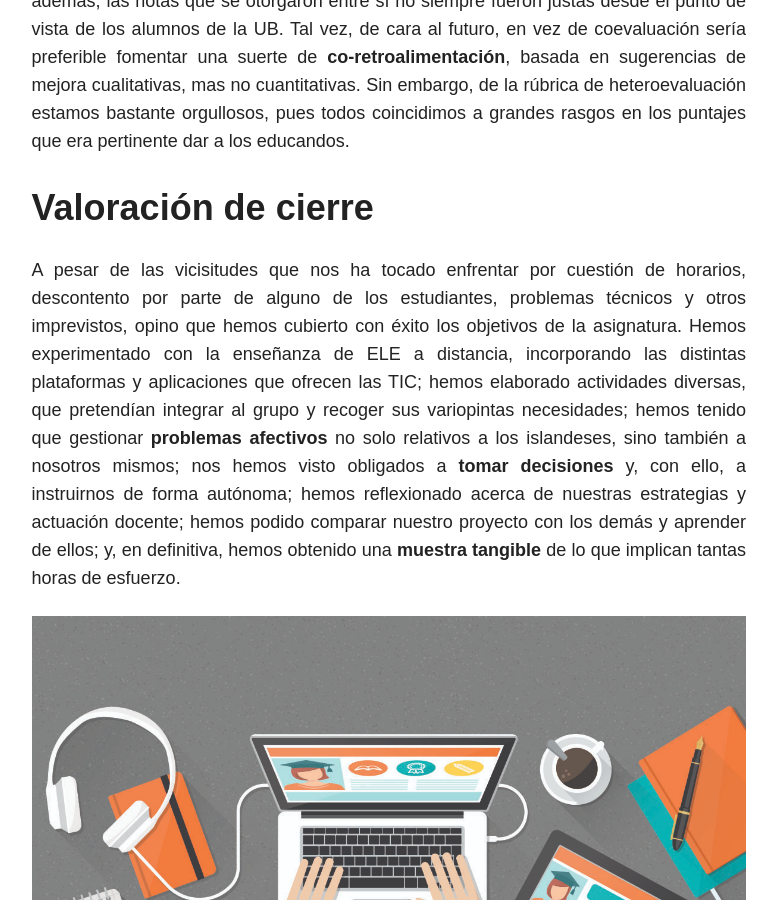
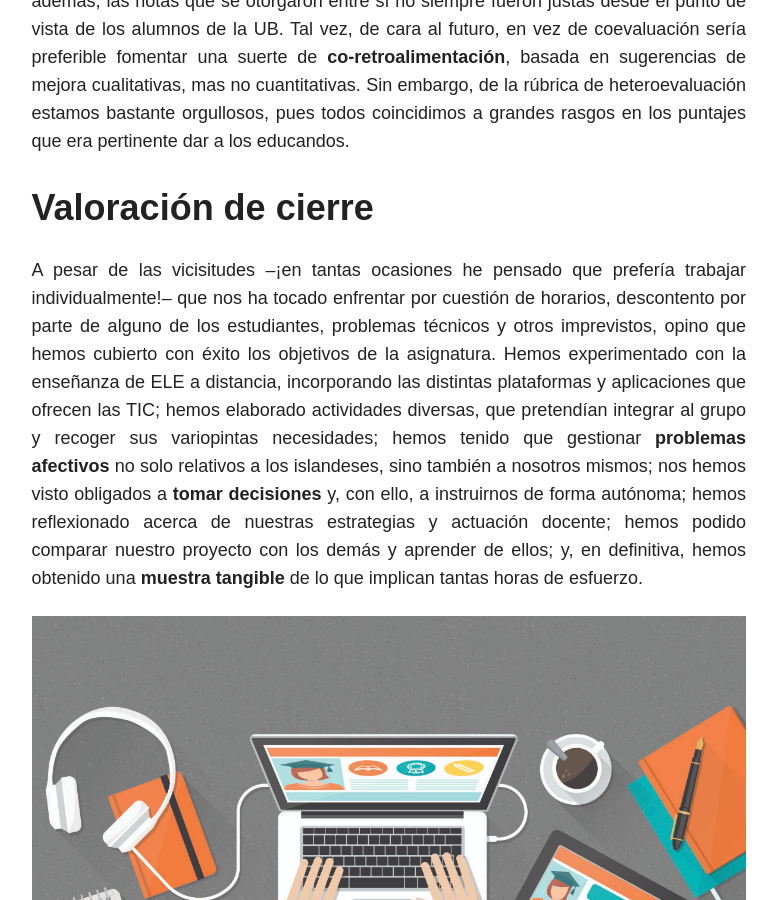
Before and after one commit to immalopez/immalopez.github.io, a Jekyll site: the page built from _posts/blog/2018-05-08-reflexion-final-tic.md, in a window 1280 px wide and 900 px high, scrolled down 3745 px. Shown: the whole window, without its empty margins (348-1125 px from the left). Built offline with Jekyll 4.4.1, drawn with Linux system fonts in a browser that asks for light colours; nearby versions of some CDN libraries; comment, search, counter and statistics services are not loaded.

Commit message:
Update 2018-05-08-reflexion-final-tic.md

```diff
--- a/_posts/blog/2018-05-08-reflexion-final-tic.md
+++ b/_posts/blog/2018-05-08-reflexion-final-tic.md
@@ -69,7 +69,7 @@
 
 # Valoración de cierre
 
-A pesar de las vicisitudes que nos ha tocado enfrentar por cuestión de horarios, descontento por parte de alguno de los estudiantes, problemas técnicos y otros imprevistos, opino que hemos cubierto con éxito los objetivos de la asignatura. Hemos experimentado con la enseñanza de ELE a distancia, incorporando las distintas plataformas y aplicaciones que ofrecen las TIC; hemos elaborado actividades diversas, que pretendían integrar al grupo y recoger sus variopintas necesidades; hemos tenido que gestionar **problemas afectivos** no solo relativos a los islandeses, sino también a nosotros mismos; nos hemos visto obligados a **tomar decisiones** y, con ello, a instruirnos de forma autónoma; hemos reflexionado acerca de nuestras estrategias y actuación docente; hemos podido comparar nuestro proyecto con los demás y aprender de ellos; y, en definitiva, hemos obtenido una **muestra tangible** de lo que implican tantas horas de esfuerzo.
+A pesar de las vicisitudes –¡en tantas ocasiones he pensado que prefería trabajar individualmente!– que nos ha tocado enfrentar por cuestión de horarios, descontento por parte de alguno de los estudiantes, problemas técnicos y otros imprevistos, opino que hemos cubierto con éxito los objetivos de la asignatura. Hemos experimentado con la enseñanza de ELE a distancia, incorporando las distintas plataformas y aplicaciones que ofrecen las TIC; hemos elaborado actividades diversas, que pretendían integrar al grupo y recoger sus variopintas necesidades; hemos tenido que gestionar **problemas afectivos** no solo relativos a los islandeses, sino también a nosotros mismos; nos hemos visto obligados a **tomar decisiones** y, con ello, a instruirnos de forma autónoma; hemos reflexionado acerca de nuestras estrategias y actuación docente; hemos podido comparar nuestro proyecto con los demás y aprender de ellos; y, en definitiva, hemos obtenido una **muestra tangible** de lo que implican tantas horas de esfuerzo.
 
 ![typing](/images/Online-class-prepared.jpg)
 
```
